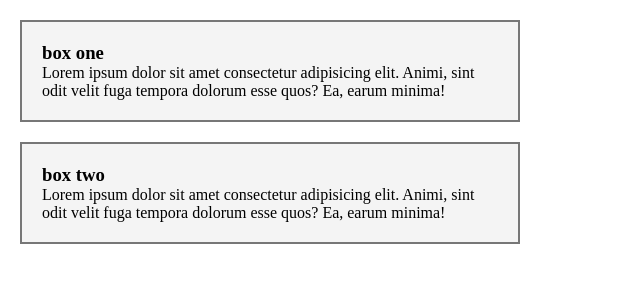
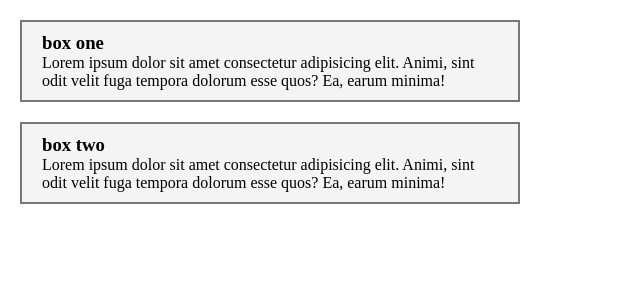
Before and after one commit to robihamdani/basichtmlcss, a plain HTML site: page 02/06_box_models.html in a window 1280 px wide. Shown: the whole page, without its empty margins (0-640 px from the left). Drawn offline with Linux system fonts and the light colour scheme.

Commit message:
add box model

```diff
--- a/02/06_box_models.html
+++ b/02/06_box_models.html
@@ -21,6 +21,18 @@
         /* padding on all sides */
         padding: 20px;
 
+        /* padding per side */
+        padding-top: 10px;
+        padding-right: 20px;
+        padding-bottom: 10px;
+        padding-left: 20px;
+
+        /* padding shorthand = top, right, bottom, left */
+        padding: 10px 20px 10px 20px;
+
+        /* padding shorthand = top/bottom left/right */
+        padding: 10px 20px;
+
         /* margin on all sides */
         margin: 20px;
       }
```
